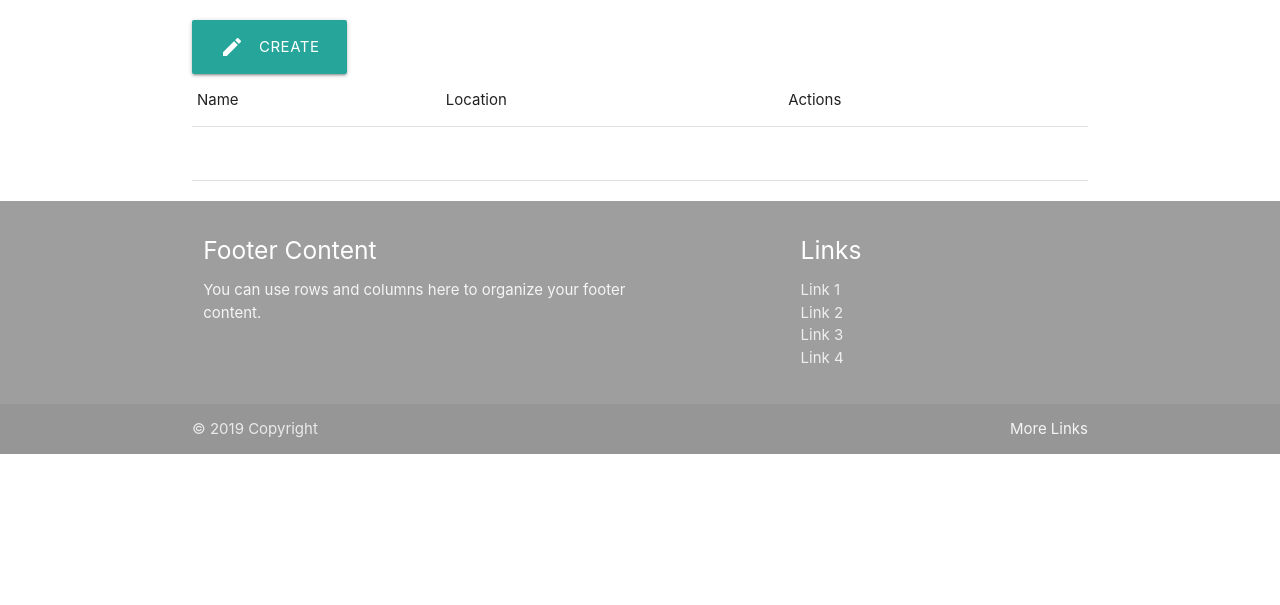
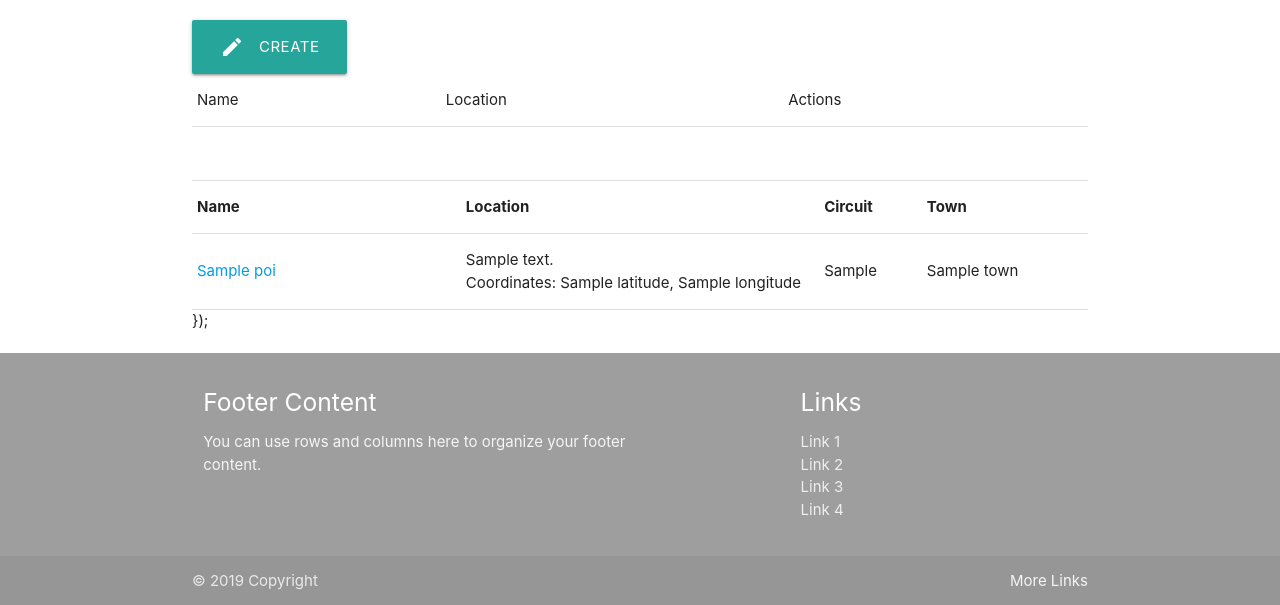
Before and after one commit to britech/elyu-turismo, a PHP site: template cpanel/templates/poi/index.phtml in a window 1280 px wide. Shown: the part 160-765 px from the top of the page. Run offline with PHP 8.4, Linux system fonts and the light colour scheme; the template is opened without the code that fills it: most values are stand-ins (such as "Sample title", 1, 10 or a date in 2020).

Commit message:
Component Updates
* add new columns to display the tourism circuit and town
* remove the display of javascript code inside a php conditional statement

```diff
--- a/cpanel/templates/poi/index.phtml
+++ b/cpanel/templates/poi/index.phtml
@@ -16,6 +16,37 @@
         </tr>
     </tbody>
 </table>
+    <table id="poiList">
+        <thead>
+            <tr>
+                <th style="width: 30%;">Name</th>
+                <th style="width: 40%;">Location</th>
+                <th>Circuit</th>
+                <th>Town</th>
+            </tr>
+        </thead>
+        <tbody>
+            <?php foreach ($poiList as $poi) : ?>
+                <tr>
+                    <td><a href="<?= "/poi/{$poi['id']}" ?>"><?= $poi['name'] ?></a></td>
+                    <td>
+                        <?= $poi['address'] ?>
+                        <br />
+                        Coordinates: <?= $poi['latitude'] ?>, <?= $poi['longitude'] ?>
+                    </td>
+                    <td><?= $poi['tourismCircuit'] ?></td>
+                    <td><?= $poi['town'] ?></td>
+                </tr>
+            <?php endforeach; ?>
+        </tbody>
+    </table>
+<script type="text/javascript">
+    $(document).ready(function() {
+        <?php if (isset($notification)) : ?>
+            M.toast({
+                html: '<?= $notification ?>'
+            });
+        <?php endif; ?>
 
 <?php if(isset($notification)): ?>
     <script type="text/javascript">
@@ -23,4 +54,5 @@
             M.toast({ html: '<?=$notification?>'});
         });
     </script>
-<?php endif;?>
+<?php endif;?>    });
+</script>
```
